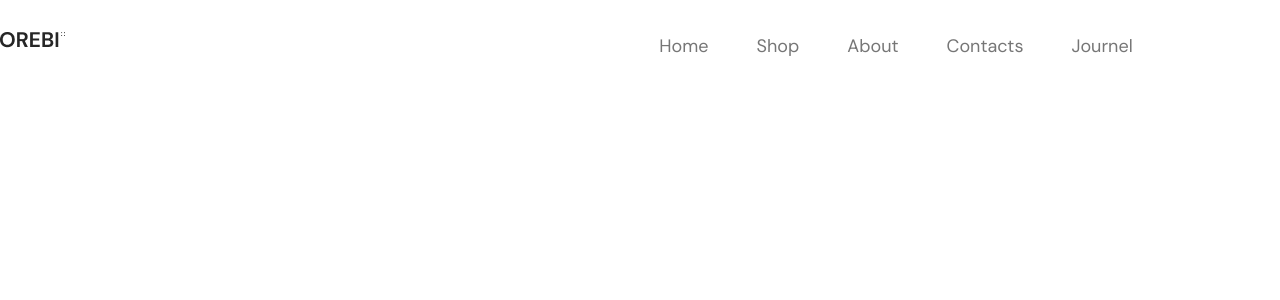
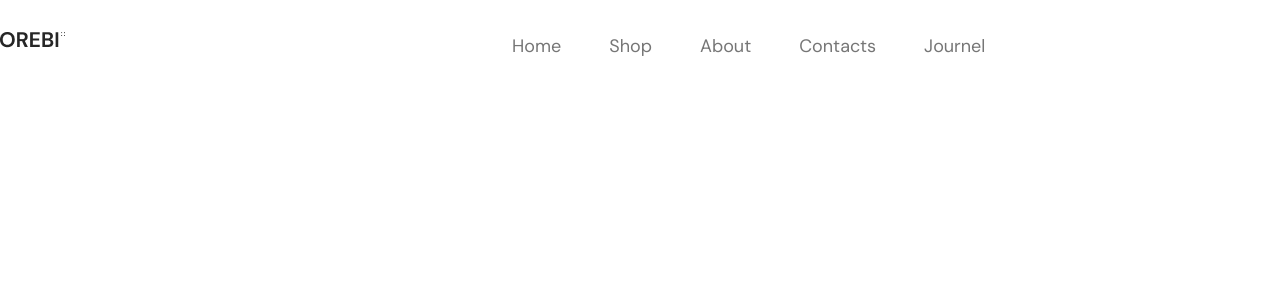
Before and after one commit to mahmudashif/OrebiEcommerce, a React (Vite) app: page / in a window 1280 px wide. Shown: the top 300 px of the page. Built offline with nearby package versions, Linux system fonts and the light colour scheme.

Commit message:
Flex component making successfully

```diff
--- a/src/App.jsx
+++ b/src/App.jsx
@@ -1,3 +1,4 @@
+import Flex from "./components/Layouts/Flex";
 import Navbar from "./components/Navbar";
 function App() {
   return (
--- /dev/null
+++ b/src/components/Layouts/Flex.jsx
@@ -0,0 +1,9 @@
+import React from 'react'
+
+const Flex = ({ className, children }) => {
+  return (
+    <div className={`flex ${className}`}>{children}</div>
+  )
+}
+
+export default Flex
--- a/src/components/Navbar.jsx
+++ b/src/components/Navbar.jsx
@@ -1,25 +1,30 @@
-import React from 'react'
-import logo from '../assets/Logo.png'
+import React from "react";
+import logo from "../assets/Logo.png";
+import Flex from "./Layouts/Flex";
 
 const Navbar = () => {
   return (
     <div>
       <nav className="font-dm max-w-container mx-auto py-8">
-        <div className="flex">
+        <Flex>
           <div className="w-2/5">
             <img src={logo} alt="" />
           </div>
-          <ul className="text-[#767676] text-lg flex w-3/5 gap-12 capitalize justify-center">
-            <li className=' hover:text-[#262626]'>home</li>
-            <li className=' hover:text-[#262626]'>shop</li>
-            <li className=' hover:text-[#262626]'>about</li>
-            <li className=' hover:text-[#262626]'>contacts</li>
-            <li className=' hover:text-[#262626]'>journel</li>
-          </ul>
-        </div>
+          <div>
+            <ul className="text-[#767676] text-lg capitalize">
+              <Flex className=" gap-12">
+                <li className=" hover:text-primary">home</li>
+                <li className=" hover:text-primary">shop</li>
+                <li className=" hover:text-primary">about</li>
+                <li className=" hover:text-primary">contacts</li>
+                <li className=" hover:text-primary">journel</li>
+              </Flex>
+            </ul>
+          </div>
+        </Flex>
       </nav>
     </div>
-  )
-}
+  );
+};
 
-export default Navbar
+export default Navbar;
```
